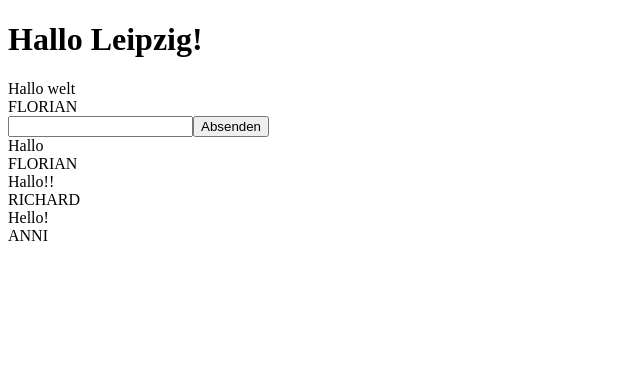
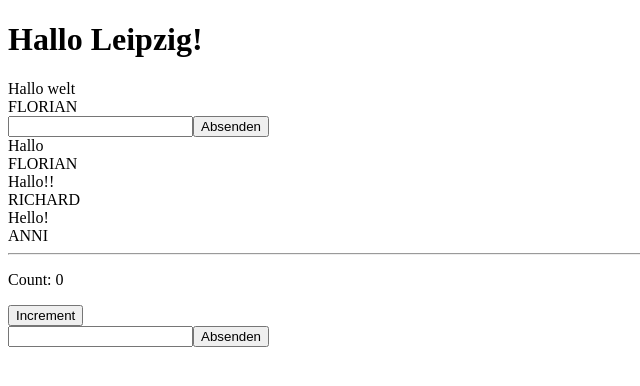
Before and after one commit to SuoraGmbH/react-days-2021-10, a React (Create React App) app: page / in a window 1280 px wide. Shown: the top 386 px of the page, without its empty margins (0-640 px from the left). Built offline with nearby package versions, Linux system fonts and the light colour scheme.

Commit message:
Added Counter with chaos
For showing how key resets the state of child components

```diff
--- a/src/App.tsx
+++ b/src/App.tsx
@@ -1,3 +1,4 @@
+import { Counter } from "./components/Counter";
 import { MessageCompose } from "./components/MessageCompose";
 import { MessageList } from "./components/MessageList";
 import { MessageView } from "./components/MessageView";
@@ -16,6 +17,8 @@
       />
       <MessageCompose />
       <MessageList />
+      <hr />
+      <Counter />
     </>
   );
 }
--- /dev/null
+++ b/src/components/Counter.tsx
@@ -0,0 +1,13 @@
+import React, { useState, useEffect } from "react";
+import { MessageCompose } from "./MessageCompose";
+export function Counter() {
+  const [count, setCount] = useState(0);
+
+  return (
+    <div>
+      <p>Count: {count}</p>
+      <button onClick={() => setCount(count + 1)}>Increment</button>
+      <MessageCompose key={count} />
+    </div>
+  );
+}
```
